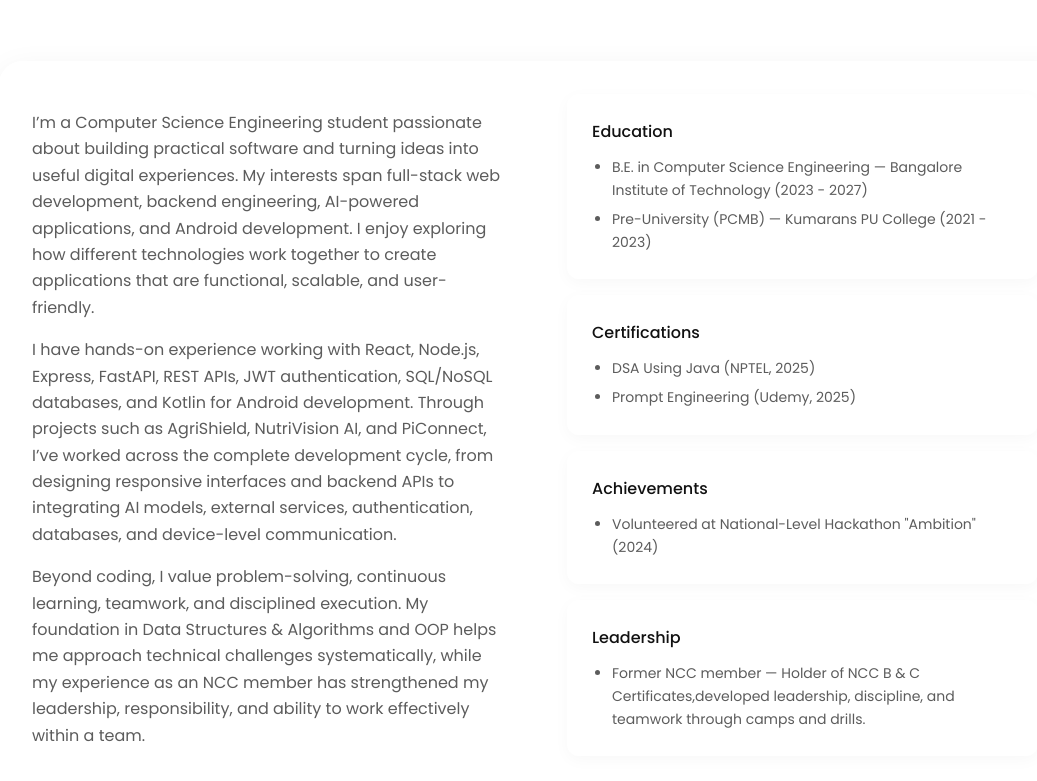
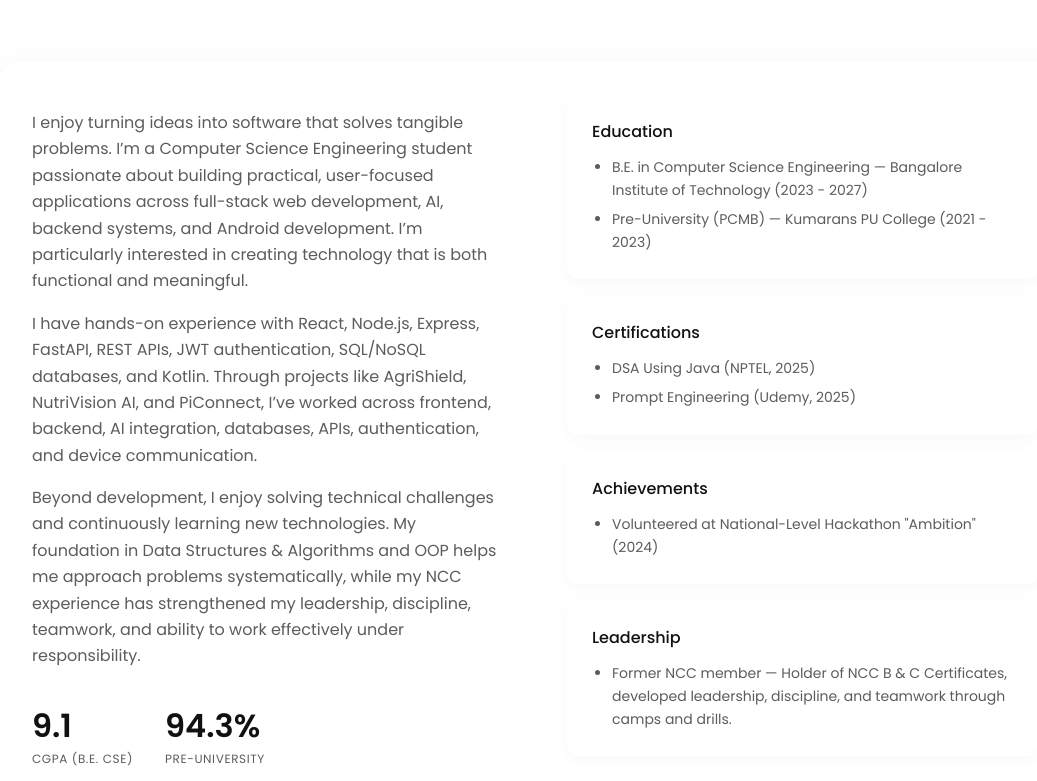
Before and after one commit to likithg2/Portfolio, a React (Vite) app: page / in a window 1280 px wide. Shown: the part 1059-1840 px from the top of the page, without its empty margins (105-1142 px from the left). Built offline with nearby package versions, Linux system fonts and the light colour scheme.

Commit message:
content: update about me bio text

```diff
--- a/src/components/About.jsx
+++ b/src/components/About.jsx
@@ -9,13 +9,13 @@ export default function About() {
       <div className="glass-card" style={{ display: 'grid', gap: '64px', gridTemplateColumns: 'repeat(auto-fit, minmax(min(100%, 300px), 1fr))' }}>
         <div>
           <p className="muted-text" style={{ fontSize: '16px', marginBottom: '16px' }}>
-            I’m a Computer Science Engineering student passionate about building practical software and turning ideas into useful digital experiences. My interests span full-stack web development, backend engineering, AI-powered applications, and Android development. I enjoy exploring how different technologies work together to create applications that are functional, scalable, and user-friendly.
+            I enjoy turning ideas into software that solves tangible problems. I’m a Computer Science Engineering student passionate about building practical, user-focused applications across full-stack web development, AI, backend systems, and Android development. I’m particularly interested in creating technology that is both functional and meaningful.
           </p>
           <p className="muted-text" style={{ fontSize: '16px', marginBottom: '16px' }}>
-            I have hands-on experience working with React, Node.js, Express, FastAPI, REST APIs, JWT authentication, SQL/NoSQL databases, and Kotlin for Android development. Through projects such as AgriShield, NutriVision AI, and PiConnect, I’ve worked across the complete development cycle, from designing responsive interfaces and backend APIs to integrating AI models, external services, authentication, databases, and device-level communication.
+            I have hands-on experience with React, Node.js, Express, FastAPI, REST APIs, JWT authentication, SQL/NoSQL databases, and Kotlin. Through projects like AgriShield, NutriVision AI, and PiConnect, I’ve worked across frontend, backend, AI integration, databases, APIs, authentication, and device communication.
           </p>
           <p className="muted-text" style={{ fontSize: '16px', marginBottom: '32px' }}>
-            Beyond coding, I value problem-solving, continuous learning, teamwork, and disciplined execution. My foundation in Data Structures & Algorithms and OOP helps me approach technical challenges systematically, while my experience as an NCC member has strengthened my leadership, responsibility, and ability to work effectively within a team.
+            Beyond development, I enjoy solving technical challenges and continuously learning new technologies. My foundation in Data Structures & Algorithms and OOP helps me approach problems systematically, while my NCC experience has strengthened my leadership, discipline, teamwork, and ability to work effectively under responsibility.
           </p>
 
           <div style={{ display: 'flex', flexWrap: 'wrap', gap: '32px' }}>
@@ -55,7 +55,7 @@ export default function About() {
             {
               title: 'Leadership',
               points: [
-                'Former NCC member — Holder of NCC B & C Certificates,developed leadership, discipline, and teamwork through camps and drills.'
+                'Former NCC member — Holder of NCC B & C Certificates, developed leadership, discipline, and teamwork through camps and drills.'
               ]
             }
           ].map((item, i) => (
```
